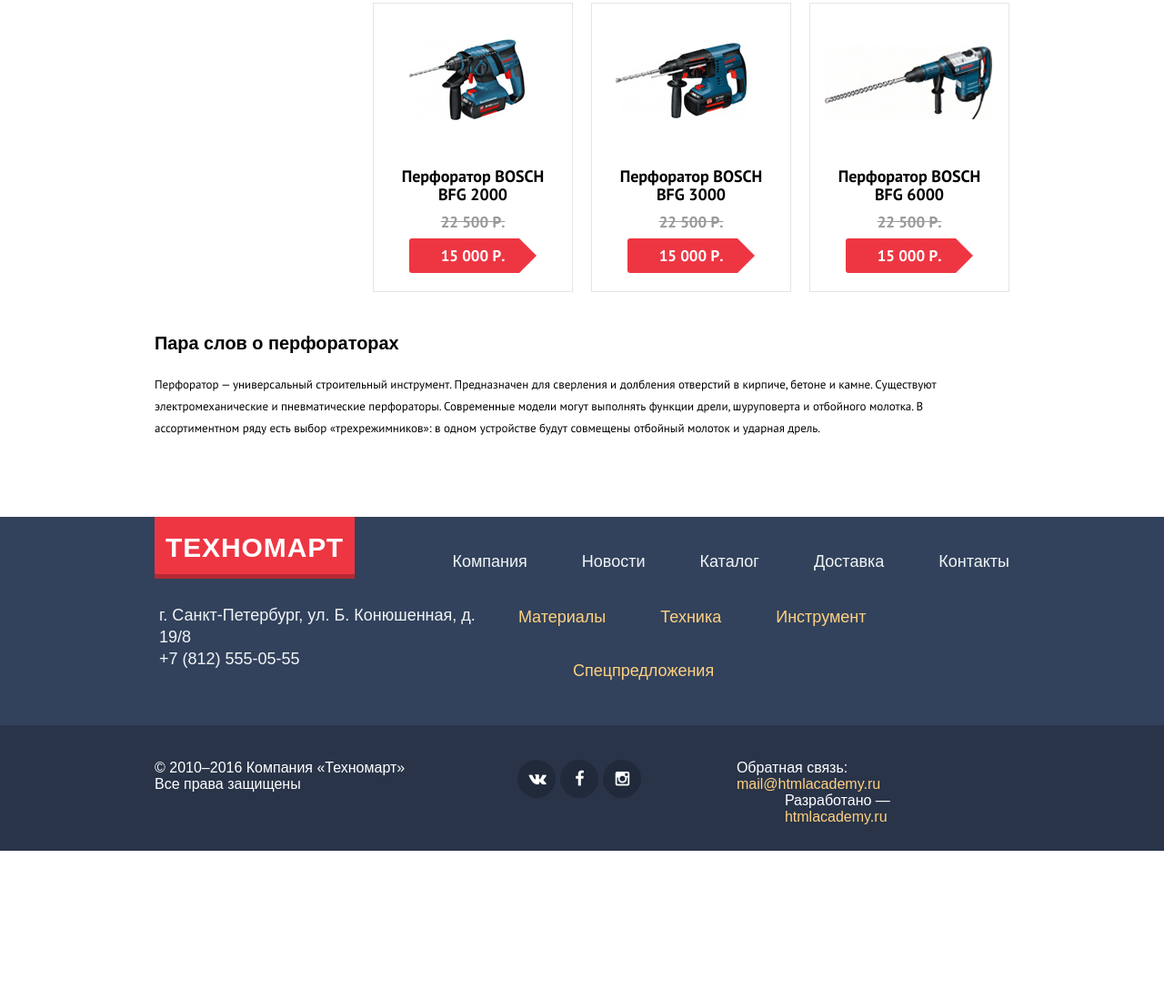
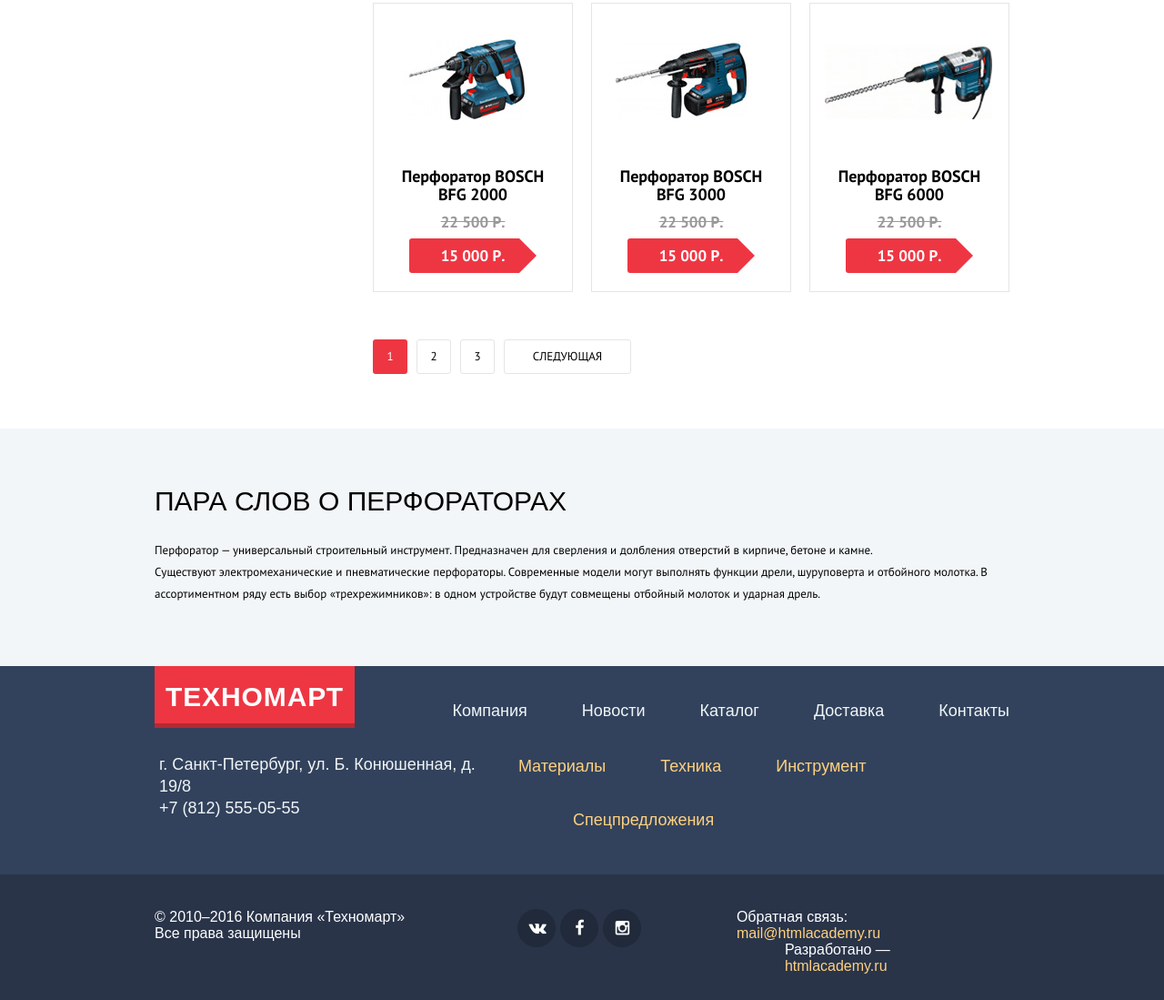
Before and after one commit to ArminBlaze/Technomart, a plain HTML site: page catalog.html in a window 1280 px wide. Shown: the part 1264-2363 px from the top of the page at 91% size. Before the commit the page ends 2199 px from the top, so only its background shows below. Drawn offline with Linux system fonts and the light colour scheme; files whose address does not match are found by name; a web font is replaced by a local one.

Commit message:
paginator + catalog info

```diff
--- a/catalog.html
+++ b/catalog.html
@@ -270,10 +270,10 @@
 
 						</div>
 						<div class="paginator">
-							<span class="paginator__item paginator_item_active"></span>
-							<a class="paginator__item" href="#"></a>
-							<a class="paginator__item" href="#"></a>
-							<a class="paginator__item" href="#"></a>
+							<span class="paginator__item paginator__item_active">1</span>
+							<a class="paginator__item" href="#">2</a>
+							<a class="paginator__item" href="#">3</a>
+							<a class="paginator__item paginator__item_big" href="#">Следующая</a>
 						</div>
 					</div>
 				</div>
@@ -283,10 +283,10 @@
 
 		</div>
 <!--	END OF CONTAINER-->
-		<div class="info">
+		<div class="info info_blue">
 			<div class="container">
-				<h3 class="info__title2">Пара слов о перфораторах</h3>
-				<p class="info__text">Перфоратор — универсальный строительный инструмент. Предназначен для сверления и долбления отверстий в кирпиче, бетоне и камне.
+				<h3 class="info__title">Пара слов о перфораторах</h3>
+				<p class="info__text">Перфоратор — универсальный строительный инструмент. Предназначен для сверления и долбления отверстий в кирпиче, бетоне и камне. <br>
 				Существуют электромеханические и пневматические перфораторы. Современные модели могут выполнять функции дрели, шуруповерта и отбойного молотка. В ассортиментном ряду есть выбор «трехрежимников»: в одном устройстве будут совмещены отбойный молоток и ударная дрель.</p>
 			</div>
 		</div>
--- a/css/card.scss
+++ b/css/card.scss
@@ -81,9 +81,14 @@
 	z-index: 10;
 }
 
+.card:hover {
+	box-shadow: 0 10px 25px rgba(#293449, 0.4);
+}
+
 .card:hover .card__actions {
 	display: block;
 }
+
 
 .card__image {
 	width: 218px;
--- a/css/style.scss
+++ b/css/style.scss
@@ -336,3 +336,59 @@ $breadcrumbs_height: 20px;
 	color: red;
 	opacity: 1;
 }
+
+.paginator {
+	margin-top: 52px;
+	margin-bottom: 60px;
+}
+
+.paginator__item {
+	display: inline-block;
+	vertical-align: middle;
+	width: 38px;
+//	height: 38px;
+	border: 1px solid #e5e5e5;
+	margin-right: 10px;
+	border-radius: 3px;
+	color: black;
+	font-family: "PT Sans", sans-serif;
+	font-size: 13px;
+	text-decoration: none;
+	text-transform: uppercase;
+	text-align: center;
+	padding: 9px 10px 10px;
+
+	&:hover {
+		border-color: #bdc6ca;
+	}
+
+	&:active {
+		border-color: $btn_color;
+	}
+}
+
+.paginator__item_big {
+	width: 140px;
+}
+
+.paginator__item_active {
+	color: white;
+	background-color: $btn_color;
+	border-color: transparent;
+	cursor: default;
+
+	&:hover {
+		border-color: transparent;
+	}
+
+	&:active {
+		border-color: transparent;
+	}
+}
+
+.info_blue {
+	background-color: #f2f6f8;
+	padding-top: 8px;
+	padding-bottom: 45px;
+	margin: 0;
+}
```
Also changed, not shown: css/style.css.
